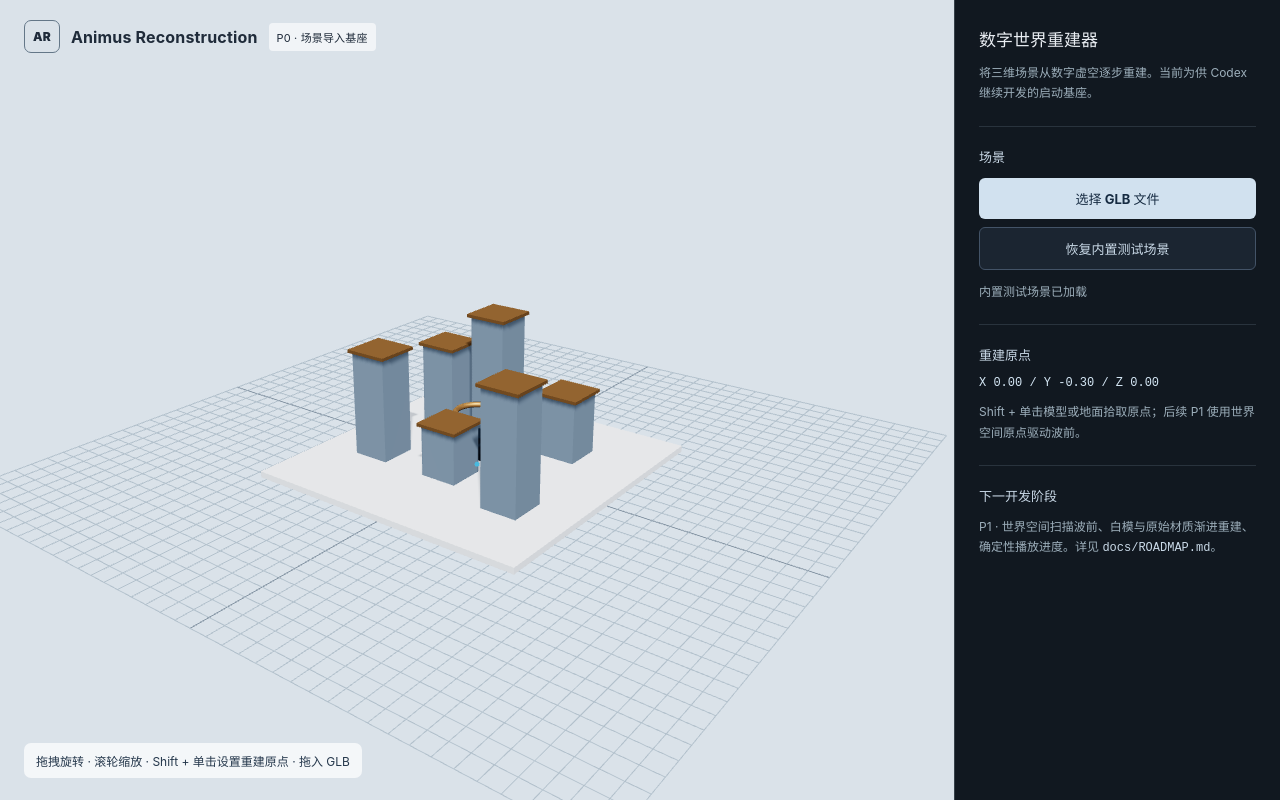
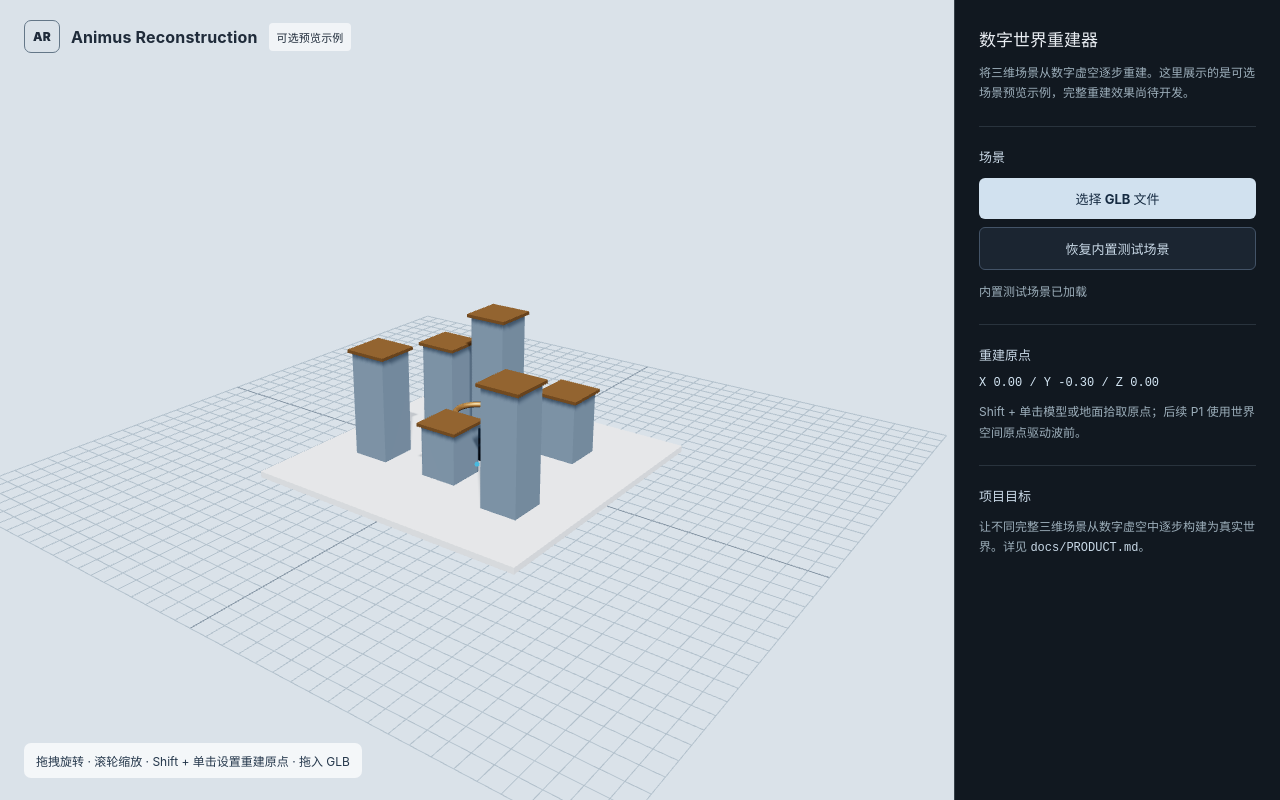
Before and after one commit to kzz-x/animus-reconstruction, a website built with Vite: page index.html in a window 1280 px wide. Built offline with nearby package versions, Linux system fonts and the light colour scheme; animation ran at ten frames a second.

Commit message:
chore: remove staged-development language from index.html

```diff
--- a/index.html
+++ b/index.html
@@ -8,13 +8,13 @@
   <body>
     <div id="app">
       <main class="viewport">
-        <div class="topbar"><span class="mark">AR</span><strong>Animus Reconstruction</strong><span class="version">P0 · 场景导入基座</span></div>
+        <div class="topbar"><span class="mark">AR</span><strong>Animus Reconstruction</strong><span class="version">可选预览示例</span></div>
         <div id="stage" role="img" aria-label="三维场景预览"></div>
         <div class="stage-hint">拖拽旋转 · 滚轮缩放 · Shift + 单击设置重建原点 · 拖入 GLB</div>
       </main>
       <aside class="sidebar">
         <h2>数字世界重建器</h2>
-        <p class="desc">将三维场景从数字虚空逐步重建。当前为供 Codex 继续开发的启动基座。</p>
+        <p class="desc">将三维场景从数字虚空逐步重建。这里展示的是可选场景预览示例，完整重建效果尚待开发。</p>
         <section>
           <h3>场景</h3>
           <label class="upload" for="model-file">选择 GLB 文件</label>
@@ -28,8 +28,8 @@
           <p class="desc">Shift + 单击模型或地面拾取原点；后续 P1 使用世界空间原点驱动波前。</p>
         </section>
         <section>
-          <h3>下一开发阶段</h3>
-          <p class="desc">P1 · 世界空间扫描波前、白模与原始材质渐进重建、确定性播放进度。详见 <code>docs/ROADMAP.md</code>。</p>
+          <h3>项目目标</h3>
+          <p class="desc">让不同完整三维场景从数字虚空中逐步构建为真实世界。详见 <code>docs/PRODUCT.md</code>。</p>
         </section>
       </aside>
     </div>
```
